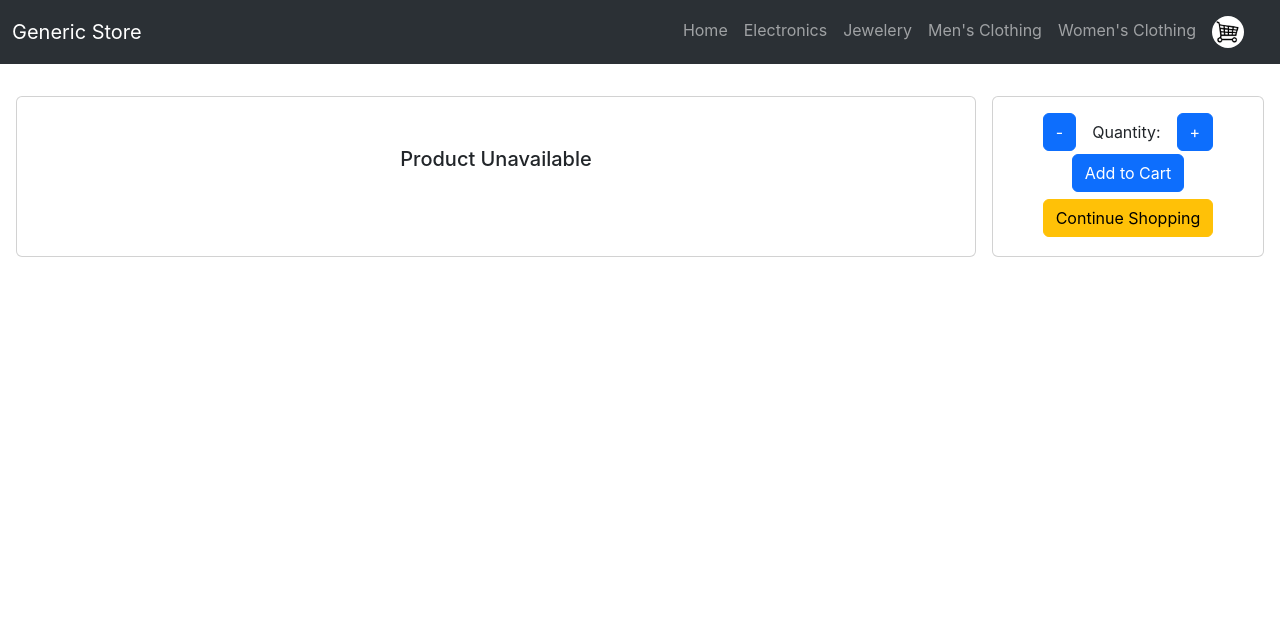
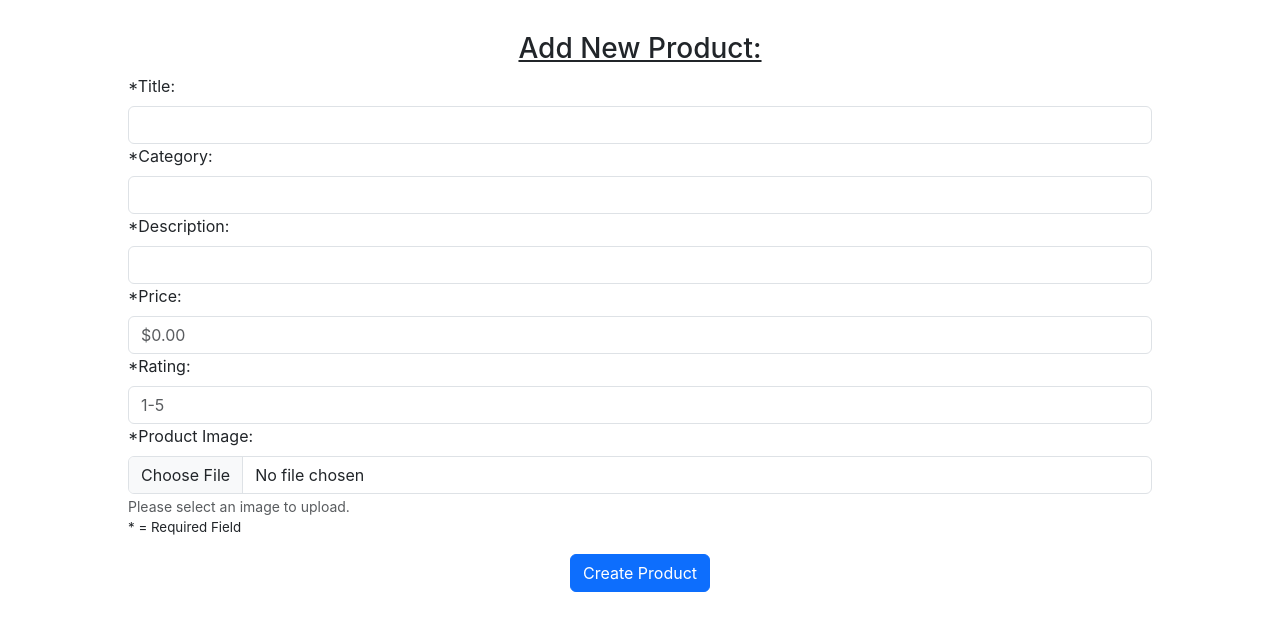
Before and after one commit to ebro1230/Shopping_Website, a React (Create React App) app: page /product/newproduct in a window 1280 px wide. Shown: the top 630 px of the page. Built offline with nearby package versions, Linux system fonts and the light colour scheme; no server answers.

Commit message:
created a new product page to upload products to the database

```diff
--- a/src/App.js
+++ b/src/App.js
@@ -5,6 +5,7 @@ import Cart from "./Views/Cart";
 import ProductPage from "./Views/ProductPage";
 import CheckOut from "./Views/CheckOut";
 import Category from "./Views/Category";
+import AddProductPage from "./Views/AddProductPage";
 
 // import "./App.css";
 const App = () => {
@@ -16,6 +17,7 @@ const App = () => {
         <Route path="/category/:category" element={<Category />} />
         <Route path="/product/:productId" element={<ProductPage />} />
         <Route path="/checkout" element={<CheckOut />} />
+        <Route path="/product/newproduct" element={<AddProductPage />} />
       </Routes>
     </>
   );
--- a/src/Components/Product.js
+++ b/src/Components/Product.js
@@ -58,8 +58,8 @@ const ProductPage = (props) => {
                           style={{ color: "#f7eb02" }}
                         />
                       }
-                      intialRating={product.rating.rate}
-                      placeholderRating={product.rating.rate}
+                      intialRating={product.rating}
+                      placeholderRating={product.rating}
                       fractions={10}
                       step={1}
                       readonly
@@ -111,8 +111,8 @@ const ProductPage = (props) => {
                     style={{ color: "#f7eb02" }}
                   />
                 }
-                intialRating={product.rating.rate}
-                placeholderRating={product.rating.rate}
+                intialRating={product.rating}
+                placeholderRating={product.rating}
                 fractions={10}
                 step={1}
                 readonly
--- /dev/null
+++ b/src/Views/AddProductPage.js
@@ -0,0 +1,204 @@
+import { useState } from "react";
+import axios from "axios";
+import { useNavigate } from "react-router-dom";
+import { InputGroup, FormControl, Button } from "react-bootstrap";
+import { Form, Modal } from "react-bootstrap";
+
+const AddProductPage = (props) => {
+  const navigate = useNavigate();
+  const numberValidation = /^[0-9]+$/;
+  const priceValidation = /^\$[0-9]*(\.[0-9]{0,2})?$/;
+  const [title, setTitle] = useState([]);
+  const [category, setCategory] = useState([]);
+  const [description, setDescription] = useState([]);
+  const [price, setPrice] = useState([]);
+  const [rating, setRating] = useState([]);
+  const [image, setImage] = useState([]);
+  const [newProductSuccess, setNewProductSuccess] = useState(false);
+
+  const handleNewProductSubmit = (e) => {
+    e.preventDefault();
+    // console.log(
+    //   `Title: ${title}, Category: ${category}, Description: ${description}, Price: ${Number(
+    //     price.substring(1)
+    //   ).toFixed(2)}, Rating: ${Number(rating)}, Image: ${image}`
+    // );
+    // console.log(image);
+    // setNewProductSuccess(true);
+    // setTitle([]);
+    // setCategory([]);
+    // setDescription([]);
+    // setPrice([]);
+    // setRating([]);
+    // setImage([]);
+    // setTimeout(() => {
+    //   setNewProductSuccess(false);
+    // }, 3000);
+
+    let formData = new FormData();
+    formData.append("title", title);
+    formData.append("category", category);
+    formData.append("description", description);
+    formData.append("price", Number(price.substring(1)).toFixed(2));
+    formData.append("rating", Number(rating));
+    formData.append("image", image);
+
+    axios
+      .post(
+        `${process.env.REACT_APP_BACKEND_URL}api/product/newproduct`,
+        formData,
+        {
+          headers: {
+            "Access-Control-Allow-Origin": "*",
+          },
+        }
+      )
+      .then((response) => {
+        console.log(response.data); // log the newly created event object
+      })
+      .catch((error) => {
+        console.error(error);
+      })
+      .finally(() => {
+        setNewProductSuccess(true);
+        setTitle([]);
+        setCategory([]);
+        setDescription([]);
+        setPrice([]);
+        setRating([]);
+        setImage([]);
+        setTimeout(() => {
+          setNewProductSuccess(false);
+        }, 3000);
+      });
+  };
+
+  return (
+    <div className="newProduct-div">
+      {newProductSuccess ? (
+        <Modal show={true} centered>
+          <Modal.Header>
+            <Modal.Title>Successfully Added New Product</Modal.Title>
+          </Modal.Header>
+        </Modal>
+      ) : (
+        <>
+          <h3 className="newProductTitle">Add New Product:</h3>
+          <Form onSubmit={handleNewProductSubmit}>
+            <Form.Group controlId="title">
+              <Form.Label>*Title:</Form.Label>
+              <Form.Control
+                type="text"
+                name="title"
+                value={title}
+                onChange={(e) => setTitle(e.target.value)}
+                required
+              />
+            </Form.Group>
+            <Form.Group>
+              <Form.Label>*Category:</Form.Label>
+              <Form.Control
+                type="text"
+                name="category"
+                value={category}
+                onChange={(e) => setCategory(e.target.value)}
+                required
+              />
+            </Form.Group>
+            <Form.Group>
+              <Form.Label>*Description:</Form.Label>
+              <Form.Control
+                type="text"
+                name="description"
+                value={description}
+                onChange={(e) => setDescription(e.target.value)}
+                required
+              />
+            </Form.Group>
+            <Form.Group>
+              <Form.Label>*Price:</Form.Label>
+              <Form.Control
+                type="text"
+                placeholder="$0.00"
+                name="price"
+                value={price}
+                onChange={(e) => {
+                  if (
+                    priceValidation.test(e.target.value) ||
+                    ((price == 0 || e.target.value === "$") &&
+                      numberValidation.test(e.target.value))
+                  ) {
+                    if (e.target.value === "$") {
+                      setPrice([]);
+                    } else if (e.target.value.slice(0, 1) === "$") {
+                      setPrice(e.target.value);
+                    } else {
+                      setPrice("$" + e.target.value);
+                    }
+                  }
+                }}
+                required
+              />
+            </Form.Group>
+            <Form.Group>
+              <Form.Label>*Rating:</Form.Label>
+              <Form.Control
+                type="text"
+                placeholder="1-5"
+                name="rating"
+                value={rating}
+                onChange={(e) => {
+                  if (
+                    numberValidation.test(e.target.value) ||
+                    e.target.value == 0
+                  ) {
+                    if (e.target.value >= 1 && e.target.value <= 5) {
+                      setRating(e.target.value);
+                    }
+                    if (Number(e.target.value) == 0) {
+                      setRating([]);
+                    }
+                  }
+                }}
+                required
+              />
+            </Form.Group>
+            {/* <Form.Group controlId="userCountry">
+        <Form.Label>*Country:</Form.Label>
+        <Form.Select
+          value={newCountry}
+          onChange={props.onCountryChange}
+          required
+        >
+          {countryNames.map((countryName) => {
+            return <option key={countryName}>{countryName}</option>;
+          })}
+        </Form.Select>
+      </Form.Group> */}
+
+            <Form.Group>
+              <Form.Label>*Product Image:</Form.Label>
+              <Form.Control
+                type="file"
+                name="image"
+                onChange={(e) => setImage(e.target.files[0])}
+                required
+              />
+              <Form.Text className="text-muted">
+                Please select an image to upload.
+              </Form.Text>
+            </Form.Group>
+            <p style={{ fontSize: "smaller" }}>* = Required Field</p>
+            <div className="createProductButton-div">
+              <Button className="submit-button" type="submit">
+                Create Product
+              </Button>
+            </div>
+          </Form>
+        </>
+      )}
+    </div>
+  );
+};
+
+export default AddProductPage;
--- a/src/Views/Cart.js
+++ b/src/Views/Cart.js
@@ -56,10 +56,10 @@ const Cart = () => {
     });
     for (let i = 0; i < cart.length; i++) {
       if (Number(cart[i].itemId) === Number(increaseId)) {
-        if (Number(cart[i].quantity + 1) != Number(oldCart[i].quantity)) {
+        if (Number(cart[i].quantity + 1) !== Number(oldCart[i].quantity)) {
           difference = [difference, true];
         }
-      } else if (Number(cart[i].quantity) != Number(oldCart[i].quantity)) {
+      } else if (Number(cart[i].quantity) !== Number(oldCart[i].quantity)) {
         difference = [...difference, true];
       } else {
         difference = [...difference, false];
@@ -97,17 +97,19 @@ const Cart = () => {
     const decreaseQuantity = Number(e.target.getAttribute("data-quantity")) - 1;
     oldCart.forEach((oldItem) => {
       if (Number(oldItem.itemId) === Number(decreaseId)) {
-        if (cart.find((item) => item.itemId === oldItem.itemId).quantity != 0) {
+        if (
+          cart.find((item) => item.itemId === oldItem.itemId).quantity !== 0
+        ) {
           price = Number(price) - Number(oldItem.price);
         }
       }
     });
     for (let i = 0; i < cart.length; i++) {
       if (Number(cart[i].itemId) === Number(decreaseId)) {
-        if (Number(cart[i].quantity - 1) != Number(oldCart[i].quantity)) {
+        if (Number(cart[i].quantity - 1) !== Number(oldCart[i].quantity)) {
           difference = [difference, true];
         }
-      } else if (Number(cart[i].quantity) != Number(oldCart[i].quantity)) {
+      } else if (Number(cart[i].quantity) !== Number(oldCart[i].quantity)) {
         difference = [...difference, true];
       } else {
         difference = [...difference, false];
--- a/src/Views/CheckOut.js
+++ b/src/Views/CheckOut.js
@@ -18,14 +18,7 @@ import useWindowResize from "../useWindowResize";
 import { FontAwesomeIcon } from "@fortawesome/react-fontawesome";
 import { faSquareCheck } from "@fortawesome/free-solid-svg-icons";
 
-import {
-  getCountryCode,
-  countryNames,
-  stateAbbreviations,
-  dialingCodes,
-  months,
-  years,
-} from "../utils";
+import { countryNames, stateAbbreviations, months, years } from "../utils";
 
 import CustomNav from "../Components/CustomNav";
 
@@ -57,7 +50,7 @@ const CheckOut = () => {
   const location = useLocation();
   const navigate = useNavigate();
 
-  const { width, height, findScreenSize } = useWindowResize();
+  const { width, findScreenSize } = useWindowResize();
 
   window.addEventListener("resize", () => {
     findScreenSize();
@@ -90,10 +83,10 @@ const CheckOut = () => {
     });
     for (let i = 0; i < cart.length; i++) {
       if (Number(cart[i].itemId) === Number(increaseId)) {
-        if (Number(cart[i].quantity + 1) != Number(oldCart[i].quantity)) {
+        if (Number(cart[i].quantity + 1) !== Number(oldCart[i].quantity)) {
           difference = [difference, true];
         }
-      } else if (Number(cart[i].quantity) != Number(oldCart[i].quantity)) {
+      } else if (Number(cart[i].quantity) !== Number(oldCart[i].quantity)) {
         difference = [...difference, true];
       } else {
         difference = [...difference, false];
@@ -131,17 +124,19 @@ const CheckOut = () => {
     const decreaseQuantity = Number(e.target.getAttribute("data-quantity")) - 1;
     oldCart.forEach((oldItem) => {
       if (Number(oldItem.itemId) === Number(decreaseId)) {
-        if (cart.find((item) => item.itemId === oldItem.itemId).quantity != 0) {
+        if (
+          cart.find((item) => item.itemId === oldItem.itemId).quantity !== 0
+        ) {
           price = Number(price) - Number(oldItem.price);
         }
       }
     });
     for (let i = 0; i < cart.length; i++) {
       if (Number(cart[i].itemId) === Number(decreaseId)) {
-        if (Number(cart[i].quantity - 1) != Number(oldCart[i].quantity)) {
+        if (Number(cart[i].quantity - 1) !== Number(oldCart[i].quantity)) {
           difference = [difference, true];
         }
-      } else if (Number(cart[i].quantity) != Number(oldCart[i].quantity)) {
+      } else if (Number(cart[i].quantity) !== Number(oldCart[i].quantity)) {
         difference = [...difference, true];
       } else {
         difference = [...difference, false];
@@ -246,7 +241,7 @@ const CheckOut = () => {
                         {(deliveryName.length &&
                           street.length &&
                           country.length &&
-                          country != "United States Of America" &&
+                          country !== "United States Of America" &&
                           city.length &&
                           postalCode.length === 5) ||
                         (deliveryName.length &&
@@ -302,7 +297,8 @@ const CheckOut = () => {
                                 onChange={(e) => {
                                   setCountry(e.target.value);
                                   if (
-                                    e.target.value != "United States Of America"
+                                    e.target.value !==
+                                    "United States Of America"
                                   ) {
                                     setState([]);
                                   }
@@ -402,7 +398,7 @@ const CheckOut = () => {
                           differentAddress &&
                           ((billingStreet.length &&
                             billingCountry.length &&
-                            billingCountry != "United States Of America" &&
+                            billingCountry !== "United States Of America" &&
                             billingCity.length &&
                             billingPostalCode.length === 5) ||
                             (billingStreet.length &&
@@ -544,7 +540,7 @@ const CheckOut = () => {
                                     onChange={(e) => {
                                       setBillingCountry(e.target.value);
                                       if (
-                                        e.target.value !=
+                                        e.target.value !==
                                         "United States Of America"
                                       ) {
                                         setBillingState([]);
@@ -726,7 +722,7 @@ const CheckOut = () => {
                     {((deliveryName.length &&
                       street.length &&
                       country.length &&
-                      country != "United States Of America" &&
+                      country !== "United States Of America" &&
                       city.length &&
                       postalCode.length === 5) ||
                       (deliveryName.length &&
@@ -749,7 +745,7 @@ const CheckOut = () => {
                         differentAddress &&
                         ((billingStreet.length &&
                           billingCountry.length &&
-                          billingCountry != "United States Of America" &&
+                          billingCountry !== "United States Of America" &&
                           billingCity.length &&
                           billingPostalCode.length === 5) ||
                           (billingStreet.length &&
@@ -800,7 +796,7 @@ const CheckOut = () => {
                   {((deliveryName.length &&
                     street.length &&
                     country.length &&
-                    country != "United States Of America" &&
+                    country !== "United States Of America" &&
                     city.length &&
                     postalCode.length === 5) ||
                     (deliveryName.length &&
@@ -823,7 +819,7 @@ const CheckOut = () => {
                       differentAddress &&
                       ((billingStreet.length &&
                         billingCountry.length &&
-                        billingCountry != "United States Of America" &&
+                        billingCountry !== "United States Of America" &&
                         billingCity.length &&
                         billingPostalCode.length === 5) ||
                         (billingStreet.length &&
@@ -867,7 +863,7 @@ const CheckOut = () => {
                       {(deliveryName.length &&
                         street.length &&
                         country.length &&
-                        country != "United States Of America" &&
+                        country !== "United States Of America" &&
                         city.length &&
                         postalCode.length === 5) ||
                       (deliveryName.length &&
@@ -921,7 +917,7 @@ const CheckOut = () => {
                               onChange={(e) => {
                                 setCountry(e.target.value);
                                 if (
-                                  e.target.value != "United States Of America"
+                                  e.target.value !== "United States Of America"
                                 ) {
                                   setState([]);
                                 }
@@ -1021,7 +1017,7 @@ const CheckOut = () => {
                         differentAddress &&
                         ((billingStreet.length &&
                           billingCountry.length &&
-                          billingCountry != "United States Of America" &&
+                          billingCountry !== "United States Of America" &&
                           billingCity.length &&
                           billingPostalCode.length === 5) ||
                           (billingStreet.length &&
@@ -1160,7 +1156,7 @@ const CheckOut = () => {
                                   onChange={(e) => {
                                     setBillingCountry(e.target.value);
                                     if (
-                                      e.target.value !=
+                                      e.target.value !==
                                       "United States Of America"
                                     ) {
                                       setBillingState([]);
--- a/src/Views/ProductPage.js
+++ b/src/Views/ProductPage.js
@@ -36,16 +36,17 @@ const ProductPage = () => {
     setIsLoading(true);
     findScreenSize();
     axios
-      .get(`https://fakestoreapi.com/products/${productId}`)
+      .get(`${process.env.REACT_APP_BACKEND_URL}api/product/${productId}`)
       .then((response) => {
+        console.log(response);
         setProduct({
           category: response.data.category,
           description: response.data.description,
-          id: response.data.id,
-          itemId: response.data.id,
+          id: response.data._id,
+          itemId: response.data._id,
           image: response.data.image,
           price: response.data.price.toFixed(2),
-          rating: response.data.rating,
+          rating: Number(response.data.rating),
           title: response.data.title,
           quantity: 0,
         });
--- a/src/index.css
+++ b/src/index.css
@@ -295,3 +295,15 @@ code {
 .spacing-div{
   margin-right:1rem;
 }
+.newProduct-div{
+  margin:1rem 4rem 0 4rem;
+  padding:1rem 4rem 0 4rem;
+}
+.newProductTitle{
+  text-align: center;
+  text-decoration: underline;
+}
+.createProductButton-div{
+  display:flex;
+  justify-content: center;
+}
--- a/src/utils.js
+++ b/src/utils.js
@@ -1,5 +1,3 @@
-import { useState } from "react";
-
 const getCountryCode = (country) => {
   let countryCode = "";
   switch (country) {
```
Also changed, not shown: 1 other file (tests, documents, lock files or other folders).
